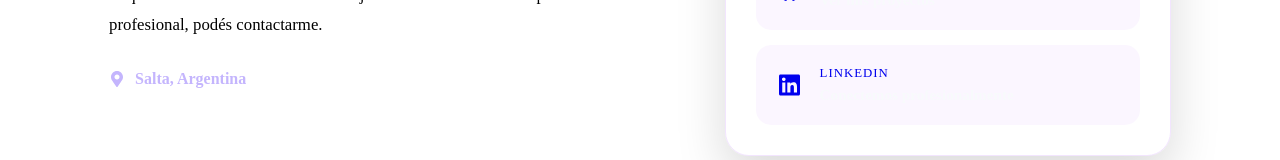
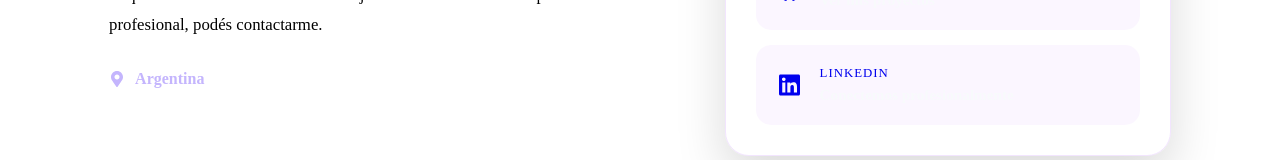
Before and after one commit to AxelVinticola/portfolio, a React (Vite) app: page / in a window 1280 px wide. Shown: the part 6213-6373 px from the top of the page. Built offline with nearby package versions, Linux system fonts and the light colour scheme; the HTML template or start-up script is replaced by a standard one.

Commit message:
cambio de localidad

```diff
--- a/src/locales/en.js
+++ b/src/locales/en.js
@@ -161,7 +161,7 @@ const en = {
     paragraph2:
       "If you would like to learn more about my work or discuss a professional opportunity, feel free to contact me.",
 
-    location: "Salta, Argentina",
+    location: "Argentina",
 
     email: "Email",
     phone: "Phone",
--- a/src/locales/es.js
+++ b/src/locales/es.js
@@ -162,7 +162,7 @@ education: {
     paragraph2:
       "Si querés conocer más sobre mi trabajo o conversar sobre una oportunidad profesional, podés contactarme.",
 
-    location: "Salta, Argentina",
+    location: "Argentina",
 
     email: "Email",
     phone: "Teléfono",
```
Also changed, not shown: 1 other file (tests, documents, lock files or other folders).
